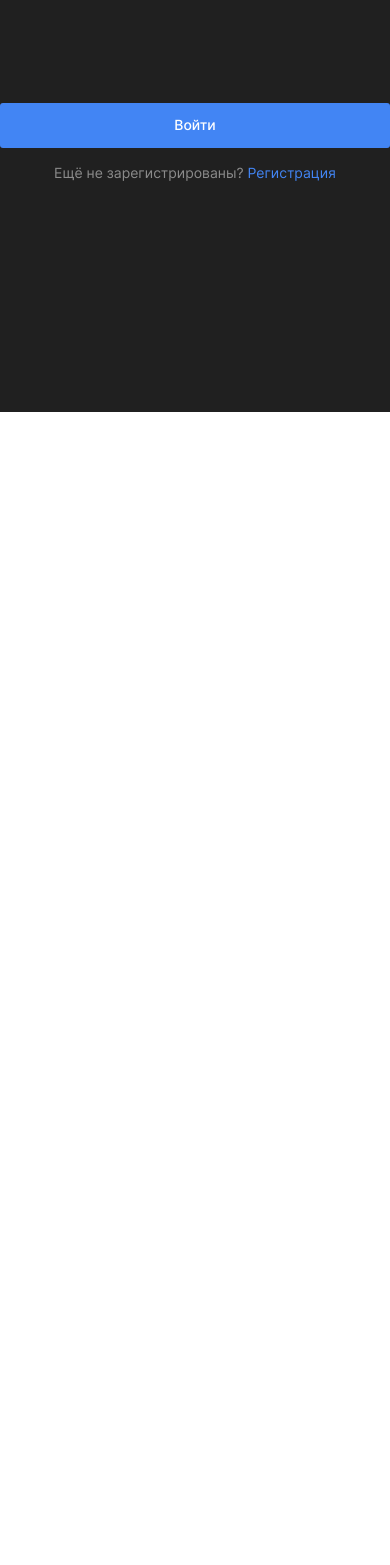
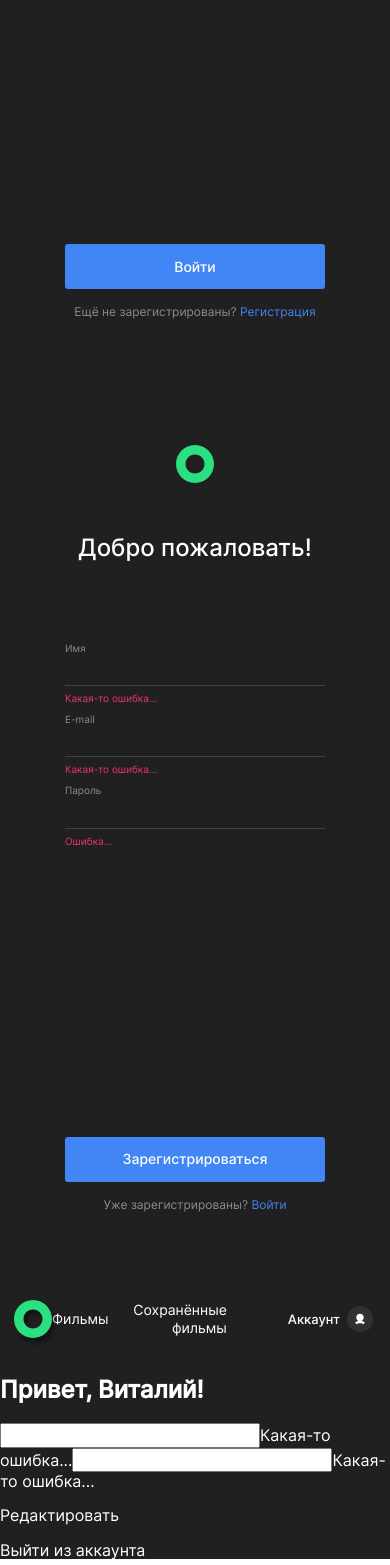
Before and after one commit to Chill-Peppa/movies-explorer-frontend, a React (Create React App) app: page / in a window 390 px wide. Shown: the part 432-1997 px from the top of the page. Before the commit the page ends 844 px from the top, so only its background shows below. Built offline with nearby package versions, Linux system fonts and the light colour scheme.

Commit message:
feat: finish full register

```diff
--- a/src/components/App/App.js
+++ b/src/components/App/App.js
@@ -2,10 +2,11 @@ import React from 'react';
 import './App.css';
 //import Header from './Header';
 //import PageNotFound from './PageNotFound';
-//import Register from '../Register/Register';
+import Register from '../Register/Register';
 import Login from '../Login/Login';
+import Profile from '../Profile/Profile';
 //import Main from '../Main/Main';
-// import Movies from '../Movies/Movies';
+import Movies from '../Movies/Movies';
 //import SavedMovies from '../SavedMovies/SavedMovies';
 // import Profile from '../Profile/Profile';
 
@@ -14,6 +15,8 @@ function App() {
     <div className="App">
       <div className="page">
         <Login />
+        <Register />
+        <Profile />
         {/*<Main />*/}
         {/*<Movies />*/}
         {/*<SavedMovies />*/}
--- a/src/components/Login/Login.js
+++ b/src/components/Login/Login.js
@@ -9,7 +9,9 @@ function Login(props) {
         <img className="sign__logo" alt="Лого" src={logo} />
         <h2 className="sign__header">Рады видеть!</h2>
         <form className="sign__form" noValidate>
-          <p className="sign__input-header">E-mail</p>
+          <label htmlFor="email" className="sign__input-header">
+            E-mail
+          </label>
           <input
             className="sign__form-input"
             name="email"
@@ -21,7 +23,9 @@ function Login(props) {
             required
           />
           <span className="sign__input-error">Какая-то ошибка...</span>
-          <p className="sign__input-header">Пароль</p>
+          <label htmlFor="password" className="sign__input-header">
+            Пароль
+          </label>
           <input
             className="sign__form-input"
             name="password"
@@ -32,7 +36,7 @@ function Login(props) {
             maxLength="40"
             required
           />
-          <span className="sign__input-error"></span>
+          <span className="sign__input-error">Ошибка....</span>
         </form>
       </div>
       <button className="sign__button sign__button_login" type="submit">
--- a/src/components/Movies/Movies.css
+++ b/src/components/Movies/Movies.css
@@ -0,0 +1,31 @@
+.movies__button-zone {
+  padding: 0 70px 0 70px;
+}
+
+@media screen and (max-width: 900px) {
+  .movies__button-zone {
+    padding: 0 30px 0 30px;
+  }
+}
+
+@media screen and (max-width: 450px) {
+  .movies__button-zone {
+    padding: 0 10px 0 10px;
+  }
+}
+
+.movies__button {
+  margin: 70px 0 0 0;
+  width: 100%;
+  background: #2f2f2f;
+  border-radius: 6px;
+  border: none;
+  cursor: pointer;
+  font-style: normal;
+  font-weight: 500;
+  font-size: 12px;
+  line-height: 15px;
+  text-align: center;
+  color: #ffffff;
+  padding: 11px 0 11px 0;
+}
--- a/src/components/Movies/Movies.js
+++ b/src/components/Movies/Movies.js
@@ -15,6 +15,11 @@ function Movies() {
         <Header />
         <SearchForm />
         <MoviesCardList />
+        <div className="movies__button-zone">
+          <button className="movies__button" type="button">
+            Ещё
+          </button>
+        </div>
         <Footer />
       </section>
     </>
--- a/src/components/MoviesCardList/MoviesCardList.js
+++ b/src/components/MoviesCardList/MoviesCardList.js
@@ -2,7 +2,6 @@ import React from 'react';
 import './MoviesCardList.css';
 import { moviesArray } from '../../utils/movies.js';
 import MoviesCard from '../MoviesCard/MoviesCard';
-import MoviesCardButton from '../MoviesCardButton/MoviesCardButton';
 
 function MoviesCardList() {
   return (
@@ -12,7 +11,6 @@ function MoviesCardList() {
           return <MoviesCard movie={item} key={item.movieId} />;
         })}
       </ul>
-      <MoviesCardButton />
     </section>
   );
 }
--- a/src/components/Profile/Profile.js
+++ b/src/components/Profile/Profile.js
@@ -1,40 +1,43 @@
 import React from 'react';
+import Header from '../Header/Header';
 
 function Profile() {
   return (
-    <section className="profile">
-      <div className="profile__zone">
-        <h2 className="sign__header">Рады видеть!</h2>
-        <form className="sign__form" noValidate>
-          <p className=""></p>
+    <>
+      <Header />
+      <section className="profile">
+        <h2 className="profile__header">Привет, Виталий!</h2>
+        <form className="profile__form" noValidate>
+          <label htmlFor="name" className="profile__label"></label>
           <input
-            className="sign__form-input"
+            className="profile__input"
+            name="name"
+            id="name"
+            autoComplete="off"
+            type="name"
+            minLength="2"
+            maxLength="70"
+            required
+          />
+          <span className="profile__input-error">Какая-то ошибка...</span>
+          <label htmlFor="email" className="profile__label"></label>
+          <input
+            className="profile__input"
             name="email"
             id="email"
             autoComplete="off"
             type="email"
             minLength="2"
-            maxLength="70"
-            required
-          />
-          <p className=""></p>
-          <input
-            className="sign__form-input"
-            name="password"
-            id="password"
-            autoComplete="off"
-            type="password"
-            minLength="2"
             maxLength="40"
             required
           />
+          <span className="profile__input-error">Какая-то ошибка...</span>
         </form>
-      </div>
-      <p className="sign__register">
-        Ещё не зарегистрированы?
-        <span className="sign__enter"> Регистрация</span>
-      </p>
-    </section>
+
+        <p className="profile__register">Редактировать</p>
+        <p className="profile__exit">Выйти из аккаунта</p>
+      </section>
+    </>
   );
 }
 
--- a/src/components/Register/Register.css
+++ b/src/components/Register/Register.css
@@ -10,10 +10,30 @@
   width: 100%;
 }
 
+@media screen and (max-width: 451px) {
+  .sign__zone {
+    text-align: center;
+    max-width: 260px;
+    width: 100%;
+  }
+}
+
 .sign__logo {
   max-width: 38px;
   max-height: 38px;
   margin: 70px 0 0 0;
+}
+
+@media screen and (max-width: 769px) {
+  .sign__logo {
+    margin: 232px 0 0 0;
+  }
+}
+
+@media screen and (max-width: 451px) {
+  .sign__logo {
+    margin: 56px 0 9px 0;
+  }
 }
 
 .sign__header {
@@ -23,7 +43,19 @@
   font-size: 24px;
   line-height: 29px;
   color: #fff;
-  margin: 37px 0 40px 0;
+  margin: 37px 0 36px 0;
+}
+
+@media screen and (max-width: 451px) {
+  .sign__header {
+    margin: 37px 0 75px 0;
+  }
+}
+
+@media screen and (max-width: 451px) {
+  .sign__form {
+    text-align: left;
+  }
 }
 
 .sign__input-header {
@@ -34,6 +66,7 @@
   font-size: 10px;
   line-height: 12px;
   color: #8b8b8b;
+  width: 396px;
 }
 
 .sign__form-input {
@@ -42,7 +75,7 @@
   white-space: nowrap;
   border: none;
   border-bottom: 1px solid #424242;
-  padding: 0 0 2px 0;
+  padding: 0 0 10px 0;
   background-color: transparent;
   max-width: 396px;
   width: 100%;
@@ -52,6 +85,12 @@
   font-size: 14px;
   line-height: 17px;
   color: #ffffff;
+}
+
+@media screen and (max-width: 451px) {
+  .sign__form-input {
+    padding: 0 0 12px 0;
+  }
 }
 
 .sign__form-input:focus {
@@ -66,7 +105,9 @@
   line-height: 12px;
   color: #ee3465;
   margin: 6px 0 4px 0;
-  opacity: 0;
+  display: block;
+  max-width: 396px;
+  /*  opacity: 0;*/
 }
 
 .sign__button {
@@ -87,8 +128,21 @@
   border: none;
 }
 
+@media screen and (max-width: 451px) {
+  .sign__button {
+    max-width: 260px;
+    width: 100%;
+  }
+}
+
 .sign__button_login {
   margin: 201px 0 16px 0;
+}
+
+@media screen and (max-width: 451px) {
+  .sign__button {
+    margin: 286px 0 15px 0;
+  }
 }
 
 .sign__register {
@@ -100,6 +154,13 @@
   line-height: 17px;
   text-align: center;
   color: #8b8b8b;
+}
+
+@media screen and (max-width: 451px) {
+  .sign__register {
+    font-size: 12px;
+    line-height: 15px;
+  }
 }
 
 .sign__enter {
--- a/src/components/Register/Register.js
+++ b/src/components/Register/Register.js
@@ -9,7 +9,9 @@ function Register(props) {
         <img className="sign__logo" alt="Лого" src={logo} />
         <h2 className="sign__header">Добро пожаловать!</h2>
         <form className="sign__form" noValidate>
-          <p className="sign__input-header">Имя</p>
+          <label htmlFor="name" className="sign__input-header">
+            Имя
+          </label>
           <input
             className="sign__form-input"
             name="name"
@@ -21,7 +23,9 @@ function Register(props) {
             required
           />
           <span className="sign__input-error">Какая-то ошибка...</span>
-          <p className="sign__input-header">E-mail</p>
+          <label htmlFor="email" className="sign__input-header">
+            E-mail
+          </label>
           <input
             className="sign__form-input"
             name="email"
@@ -33,7 +37,9 @@ function Register(props) {
             required
           />
           <span className="sign__input-error">Какая-то ошибка...</span>
-          <p className="sign__input-header">Пароль</p>
+          <label htmlFor="password" className="sign__input-header">
+            Пароль
+          </label>
           <input
             className="sign__form-input"
             name="password"
@@ -44,7 +50,7 @@ function Register(props) {
             maxLength="40"
             required
           />
-          <span className="sign__input-error"></span>
+          <span className="sign__input-error">Ошибка...</span>
         </form>
       </div>
       <button className="sign__button" type="submit">
```
